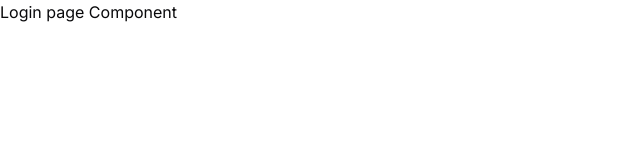
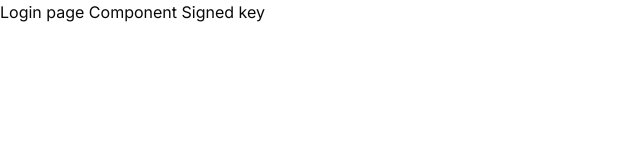
Before and after one commit to sam1322/twitch-clone-frontend, a Next.js app: page /login in a window 1280 px wide. Shown: the top 160 px of the page, without its empty margins (0-640 px from the left). Built offline with nearby package versions, Linux system fonts and the light colour scheme.

Commit message:
testing my signed key

```diff
--- a/src/app/login/page.tsx
+++ b/src/app/login/page.tsx
@@ -5,7 +5,7 @@ interface pageProps {
 }
 
 const page: FC<pageProps> = ({}) => {
-  return <div>Login page Component</div>
+  return <div>Login page Component Signed key</div>
 }
 
 export default page
```
